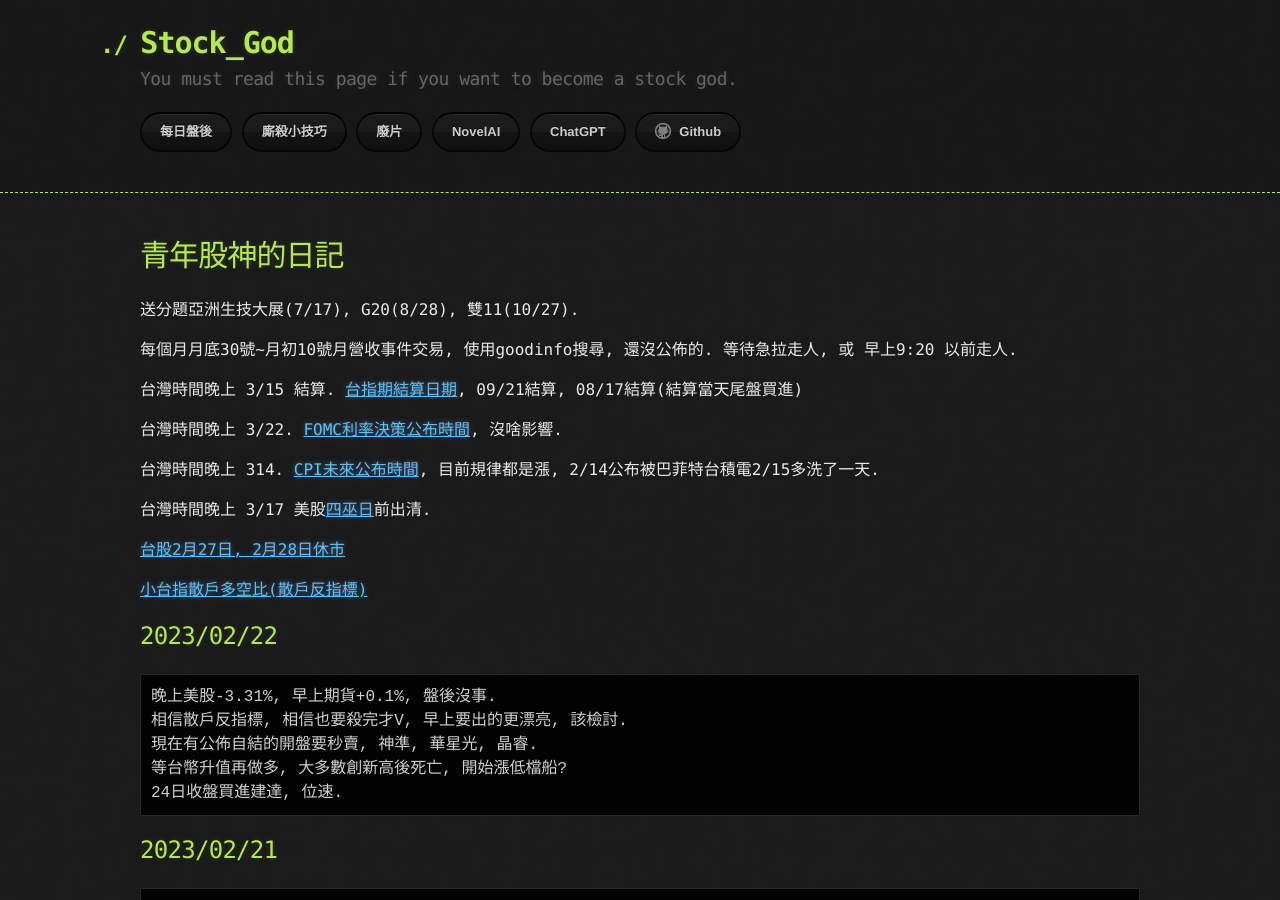
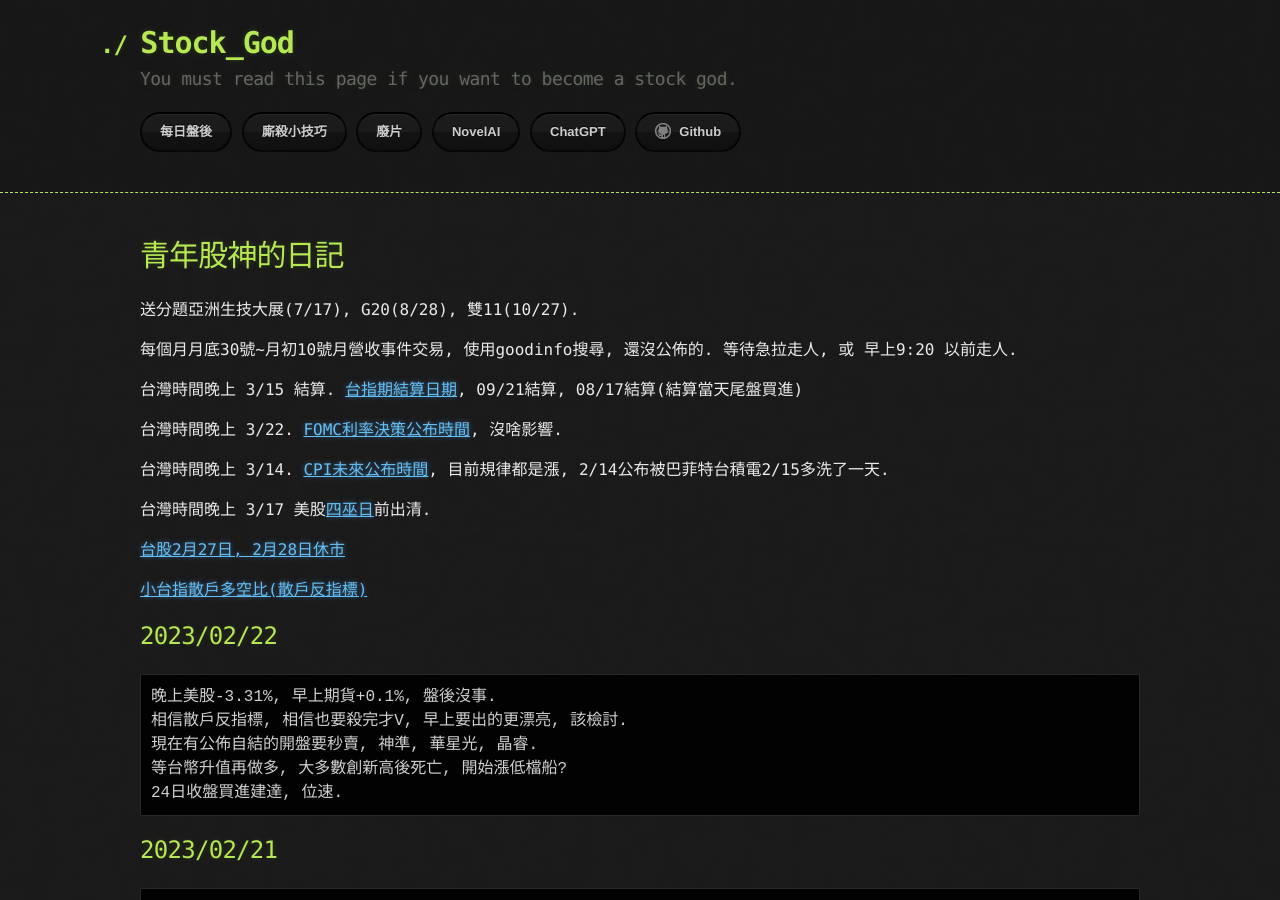
Before and after one commit to lepg5487/Stock_God, a Jekyll site: the page built from index.md, in a window 1280 px wide and 900 px high. Built offline with Jekyll 4.4.1, drawn with Linux system fonts in a browser that asks for light colours; our own code applies the rules of GitHub Pages for plain Markdown files.

Commit message:
Update index.md

```diff
--- a/index.md
+++ b/index.md
@@ -12,7 +12,7 @@ layout: testlayouts
 
 台灣時間晚上 3/22. [FOMC利率決策公布時間](https://www.cmegroup.com/cn-t/markets/interest-rates/cme-fedwatch-tool.html), 沒啥影響.
 
-台灣時間晚上 314. [CPI未來公布時間](https://hk.investing.com/economic-calendar/cpi-733), 目前規律都是漲, 2/14公布被巴菲特台積電2/15多洗了一天.
+台灣時間晚上 3/14. [CPI未來公布時間](https://hk.investing.com/economic-calendar/cpi-733), 目前規律都是漲, 2/14公布被巴菲特台積電2/15多洗了一天.
 
 台灣時間晚上 3/17 美股[四巫日](https://www.taifex.com.tw/file/taifex/CHINESE/4/2023Calendar_cv1.pdf)前出清.
 
```
